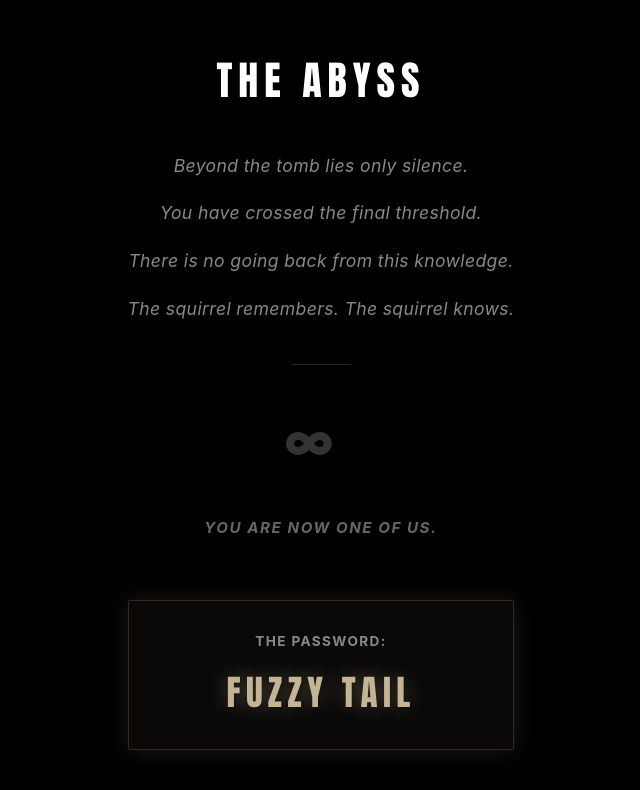
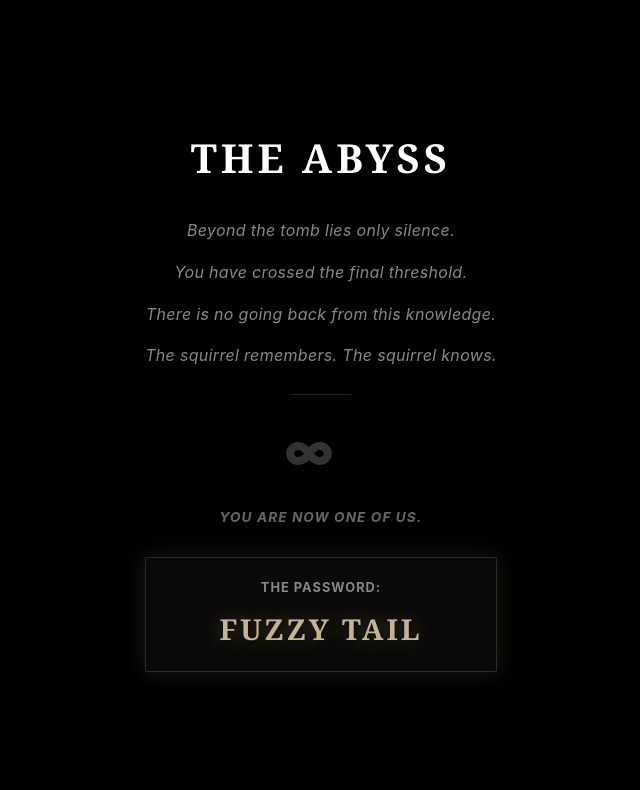
Before and after one commit to peasea123/squirrel-mummy, a Next.js app: page /abyss in a window 1280 px wide. Shown: the top 790 px of the page, without its empty margins (319-959 px from the left). Built offline with nearby package versions, Linux system fonts and the light colour scheme; sample sign-in values are in the browser's storage.

Commit message:
Change: All fonts to elegant Georgia serif, fix Abyss page scrolling with reduced spacing/margins

```diff
--- a/app/abyss/abyss.module.css
+++ b/app/abyss/abyss.module.css
@@ -17,20 +17,20 @@
 
 .title {
   font-size: 2.5rem;
-  font-weight: 900;
-  letter-spacing: 0.15em;
-  margin-bottom: 40px;
+  font-weight: 700;
+  letter-spacing: 0.1em;
+  margin-bottom: 30px;
   color: #fff;
   text-transform: uppercase;
-  font-family: 'Impact', 'Arial Black', sans-serif;
+  font-family: Georgia, serif;
 }
 
 .textBlock {
-  font-size: 1.1rem;
-  line-height: 1.8;
+  font-size: 1rem;
+  line-height: 1.6;
   color: #888;
   letter-spacing: 0.02em;
-  margin-bottom: 40px;
+  margin-bottom: 25px;
 }
 
 .textBlock p {
@@ -47,11 +47,11 @@
   width: 60px;
   height: 1px;
   background-color: #222;
-  margin: 40px auto;
+  margin: 20px auto;
 }
 
 .symbolBlock {
-  margin: 40px 0;
+  margin: 20px 0;
 }
 
 .symbol {
@@ -63,18 +63,18 @@
 }
 
 .closing {
-  margin-top: 40px;
-  font-size: 0.95rem;
+  margin-top: 20px;
+  font-size: 0.85rem;
   color: #666;
-  letter-spacing: 0.1em;
+  letter-spacing: 0.08em;
   font-style: italic;
   text-transform: uppercase;
   font-weight: 700;
 }
 
 .reward {
-  margin-top: 60px;
-  padding: 30px;
+  margin-top: 30px;
+  padding: 20px;
   background-color: rgba(196, 180, 150, 0.05);
   border: 1px solid rgba(196, 180, 150, 0.2);
   border-radius: 2px;
@@ -82,23 +82,23 @@
 }
 
 .rewardLabel {
-  font-size: 0.85rem;
+  font-size: 0.8rem;
   color: #888;
-  letter-spacing: 0.1em;
+  letter-spacing: 0.08em;
   text-transform: uppercase;
-  margin: 0 0 15px 0;
+  margin: 0 0 10px 0;
   font-weight: 700;
 }
 
 .rewardText {
-  font-size: 2.2rem;
-  font-weight: 900;
-  letter-spacing: 0.15em;
+  font-size: 1.8rem;
+  font-weight: 700;
+  letter-spacing: 0.1em;
   color: #c4b496;
   text-shadow: 0 0 20px rgba(196, 180, 150, 0.4), 2px 2px 4px rgba(0, 0, 0, 0.8);
   margin: 0;
   text-transform: uppercase;
-  font-family: 'Impact', 'Arial Black', sans-serif;
+  font-family: Georgia, serif;
 }
 
 @keyframes rewardGlow {
--- a/app/deeper/deeper.module.css
+++ b/app/deeper/deeper.module.css
@@ -17,12 +17,12 @@
 
 .title {
   font-size: 2.5rem;
-  font-weight: 900;
-  letter-spacing: 0.15em;
+  font-weight: 700;
+  letter-spacing: 0.1em;
   margin-bottom: 40px;
   color: #fff;
   text-transform: uppercase;
-  font-family: 'Impact', 'Arial Black', sans-serif;
+  font-family: Georgia, serif;
 }
 
 .textBlock {
--- a/app/enter/enter.module.css
+++ b/app/enter/enter.module.css
@@ -22,11 +22,11 @@
 
 .title {
   font-size: 2rem;
-  font-weight: 900;
-  letter-spacing: 0.15em;
+  font-weight: 700;
+  letter-spacing: 0.1em;
   margin-bottom: 20px;
   color: #fff;
-  font-family: 'Impact', 'Arial Black', sans-serif;
+  font-family: Georgia, serif;
 }
 
 .instruction {
@@ -79,13 +79,13 @@
   padding: 12px 24px;
   font-size: 16px;
   cursor: pointer;
-  letter-spacing: 0.08em;
+  letter-spacing: 0.06em;
   transition: all 0.3s ease;
   font-weight: 700;
   text-transform: uppercase;
   -webkit-appearance: none;
   appearance: none;
-  font-family: 'Impact', 'Arial Black', sans-serif;
+  font-family: Georgia, serif;
 }
 
 .button:hover:not(:disabled) {
--- a/app/inner/inner.module.css
+++ b/app/inner/inner.module.css
@@ -17,12 +17,12 @@
 
 .title {
   font-size: 2.5rem;
-  font-weight: 900;
-  letter-spacing: 0.15em;
+  font-weight: 700;
+  letter-spacing: 0.1em;
   margin-bottom: 40px;
   color: #fff;
   text-transform: uppercase;
-  font-family: 'Impact', 'Arial Black', sans-serif;
+  font-family: Georgia, serif;
 }
 
 .textBlock {
--- a/app/landing.module.css
+++ b/app/landing.module.css
@@ -77,8 +77,8 @@
   filter: drop-shadow(0 0 8px rgba(0, 0, 0, 1)) drop-shadow(0 0 8px rgba(0, 0, 0, 0.9));
   transition: all 0.4s ease;
   font-weight: 700;
-  letter-spacing: 0.1em;
-  font-family: 'Impact', 'Arial Black', sans-serif;
+  letter-spacing: 0.08em;
+  font-family: Georgia, serif;
 }
 
 .enterButton button:hover {
```
